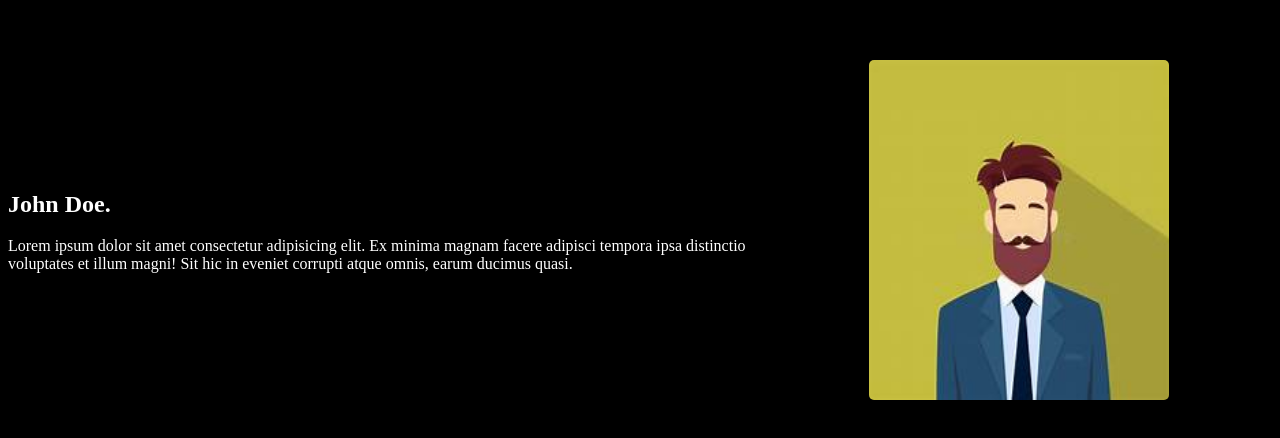
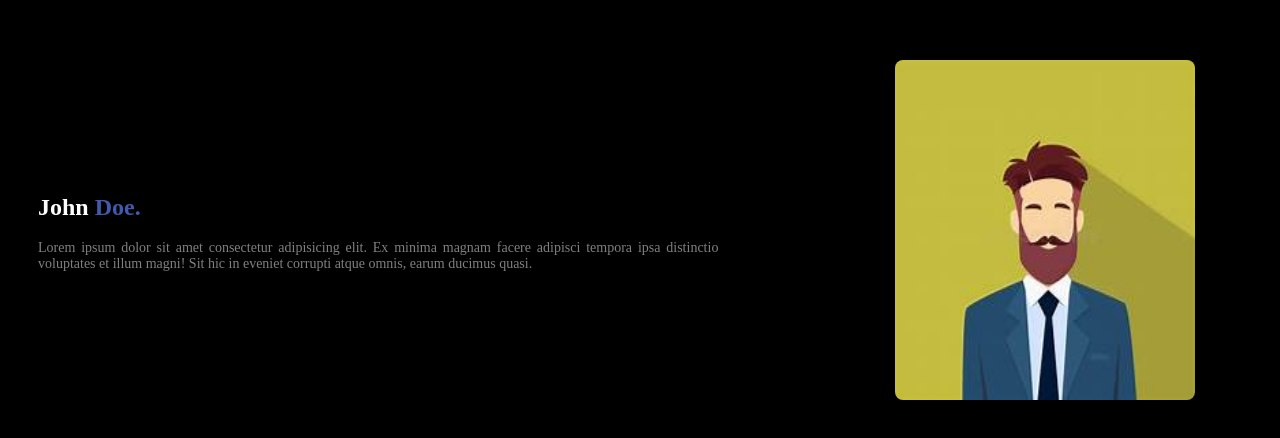
Before and after one commit to B-Jayree/Week3_Portfolio, a plain HTML site: page index.html in a window 1280 px wide. Shown: the part 178-616 px from the top of the page. Drawn offline with Linux system fonts and the light colour scheme.

Commit message:
New Changes

```diff
--- a/index.html
+++ b/index.html
@@ -20,9 +20,20 @@
             margin: auto;
 
         }
+        .div-1 h2 span{
+            color: #4359ad;
+        }
 
         .div-1 {
+            text-align: justify;
             width: 60%;
+            padding: 0px 100px 0px 30px;
+
+        }
+        .div-1 p{
+
+            color: gray;
+            font-size: 14px;
 
         }
 
@@ -32,7 +43,7 @@
             justify-content: center;
         }
         .div-2 img{
-            border-radius: 5px;
+            border-radius: 8px;
         }
     </style>
 
```
